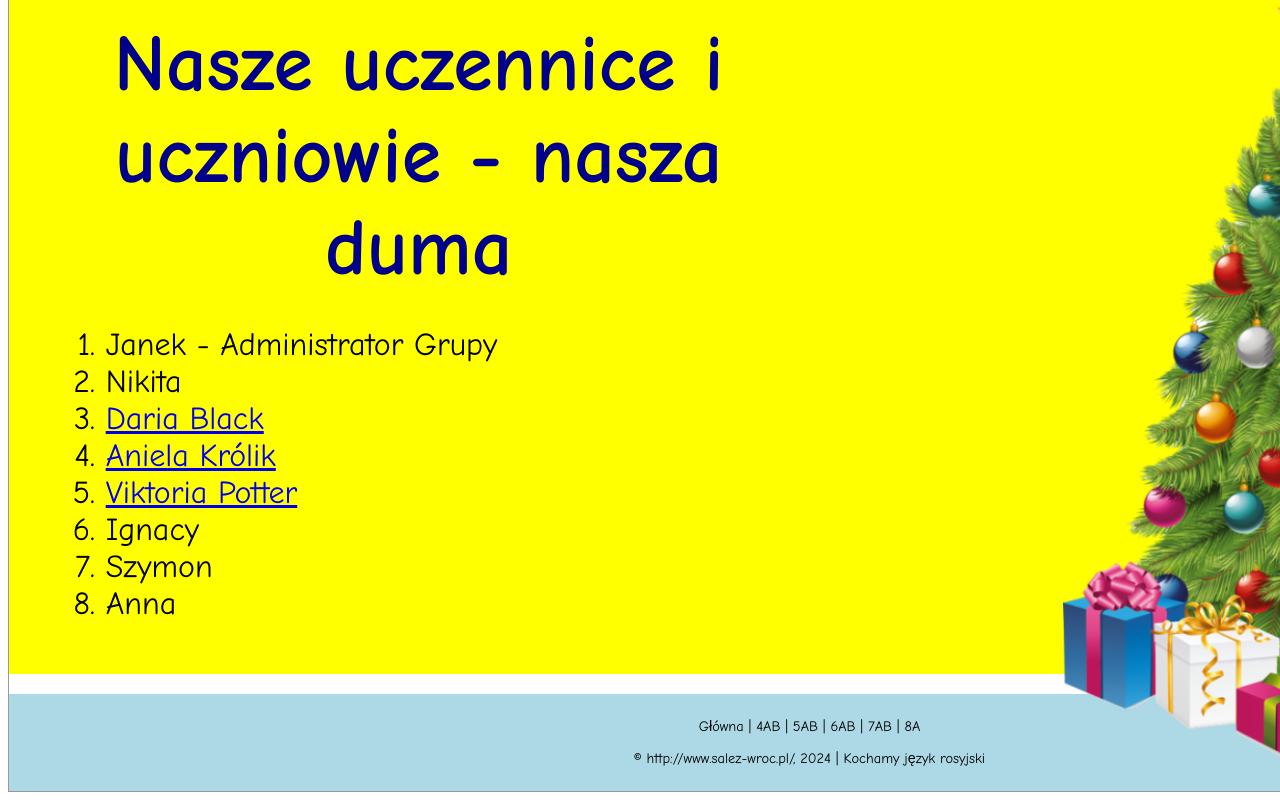
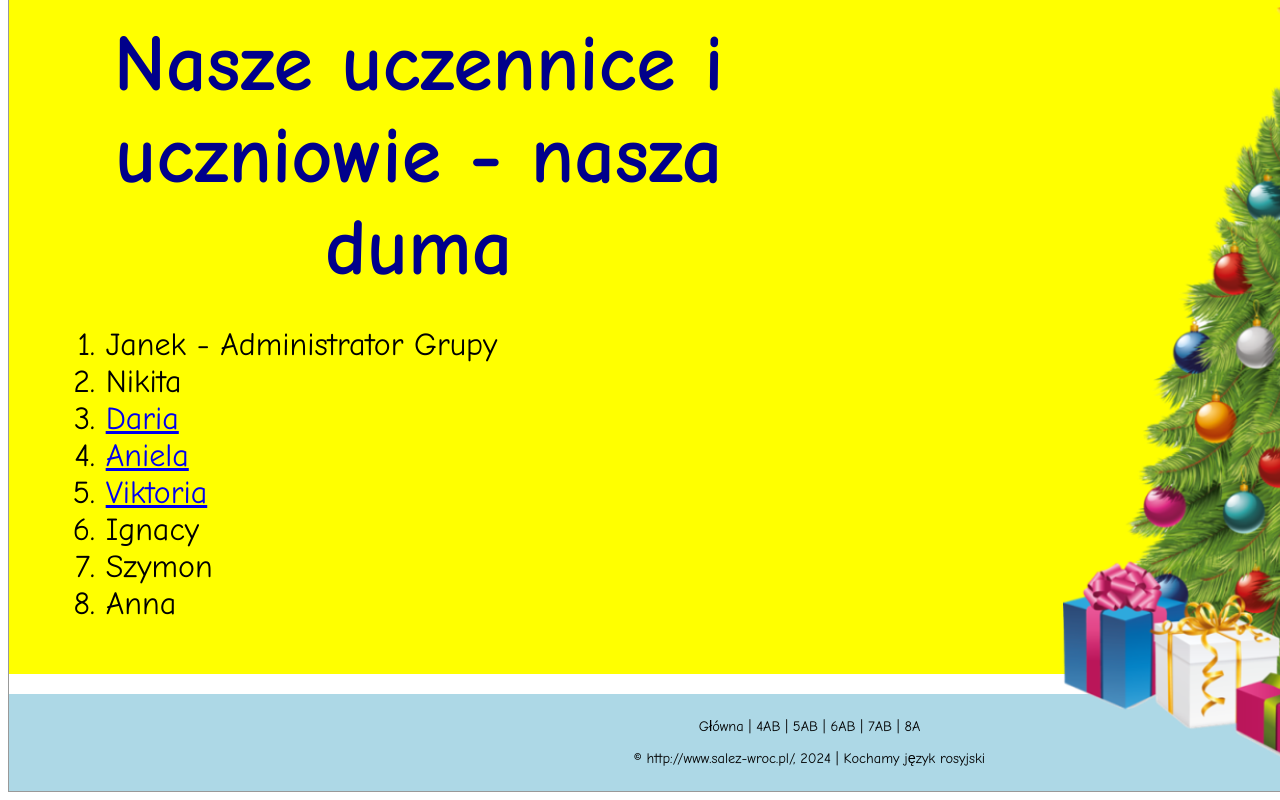
Before and after one commit to Don-Bosco-Rus/Russian-Language-Site, a plain HTML site: page 6ab.html in a window 1280 px wide. Shown: the part 1055-1855 px from the top of the page. Drawn offline with Linux system fonts and the light colour scheme.

Commit message:
Update 6ab.html

```diff
--- a/6ab.html
+++ b/6ab.html
@@ -128,9 +128,9 @@
                 <ol>
                     <li>Janek - Administrator Grupy</li>
                     <li>Nikita</li>
-                    <li><a href="images/image8.jpg" target="_blank">Daria Black</a></li>
-                    <li><a href="images/image10.jpg" target="_blank">Aniela Królik</a></li>
-                    <li><a href="images/image9.jpg" target="_blank">Viktoria Potter</a></li>
+                    <li><a href="images/image8.jpg" target="_blank">Daria</a></li>
+                    <li><a href="images/image10.jpg" target="_blank">Aniela</a></li>
+                    <li><a href="images/image9.jpg" target="_blank">Viktoria</a></li>
                     <li>Ignacy</li>
                     <li>Szymon</li>
                     <li>Anna</li>
```
